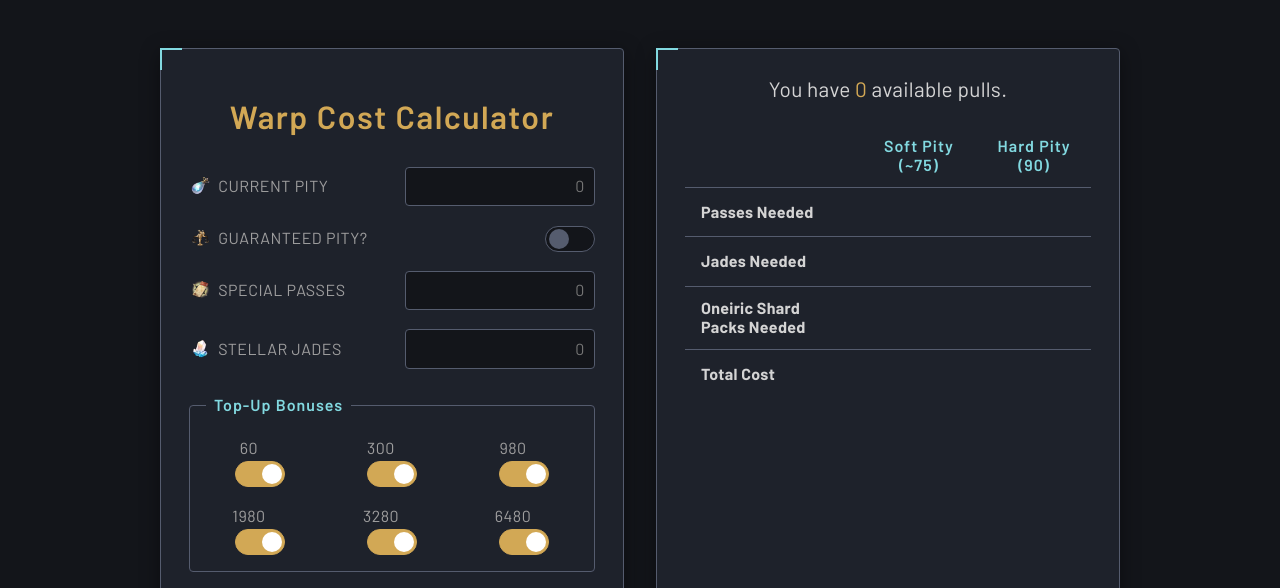
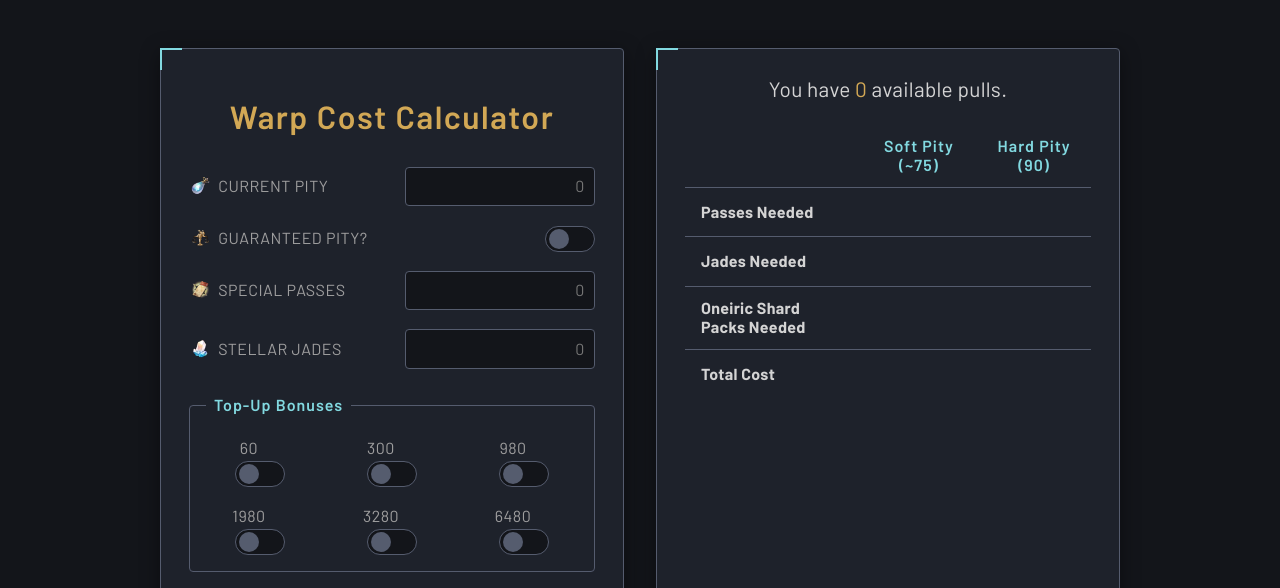
Before and after one commit to kitbur/aideen-audit, a plain HTML site: page index.html in a window 1280 px wide. Shown: the top 588 px of the page. Drawn offline with Linux system fonts and the light colour scheme.

Commit message:
Revert "refactor: Default bonus toggles to on"
This reverts commit 432263dcafe619515b47f0f06cfa65d1fefe2fa0.

```diff
--- a/index.html
+++ b/index.html
@@ -39,27 +39,27 @@
                         <div class="toggleGrid">
                             <div class="togglePair">
                                 <label for="bonus60" class="oneiric">60</label>
-                                <input type="checkbox" id="bonus60" checked>
+                                <input type="checkbox" id="bonus60">
                             </div>
                             <div class="togglePair">
                                 <label for="bonus300" class="oneiric">300</label>
-                                <input type="checkbox" id="bonus300" checked>
+                                <input type="checkbox" id="bonus300">
                             </div>
                             <div class="togglePair">
                                 <label for="bonus980" class="oneiric">980</label>
-                                <input type="checkbox" id="bonus980" checked>
+                                <input type="checkbox" id="bonus980">
                             </div>
                             <div class="togglePair">
                                 <label for="bonus1980" class="oneiric">1980</label>
-                                <input type="checkbox" id="bonus1980" checked>
+                                <input type="checkbox" id="bonus1980">
                             </div>
                             <div class="togglePair">
                                 <label for="bonus3280" class="oneiric">3280</label>
-                                <input type="checkbox" id="bonus3280" checked>
+                                <input type="checkbox" id="bonus3280">
                             </div>
                             <div class="togglePair">
                                 <label for="bonus6480" class="oneiric">6480</label>
-                                <input type="checkbox" id="bonus6480" checked>
+                                <input type="checkbox" id="bonus6480">
                             </div>
                         </div>
                     </fieldset>
```
